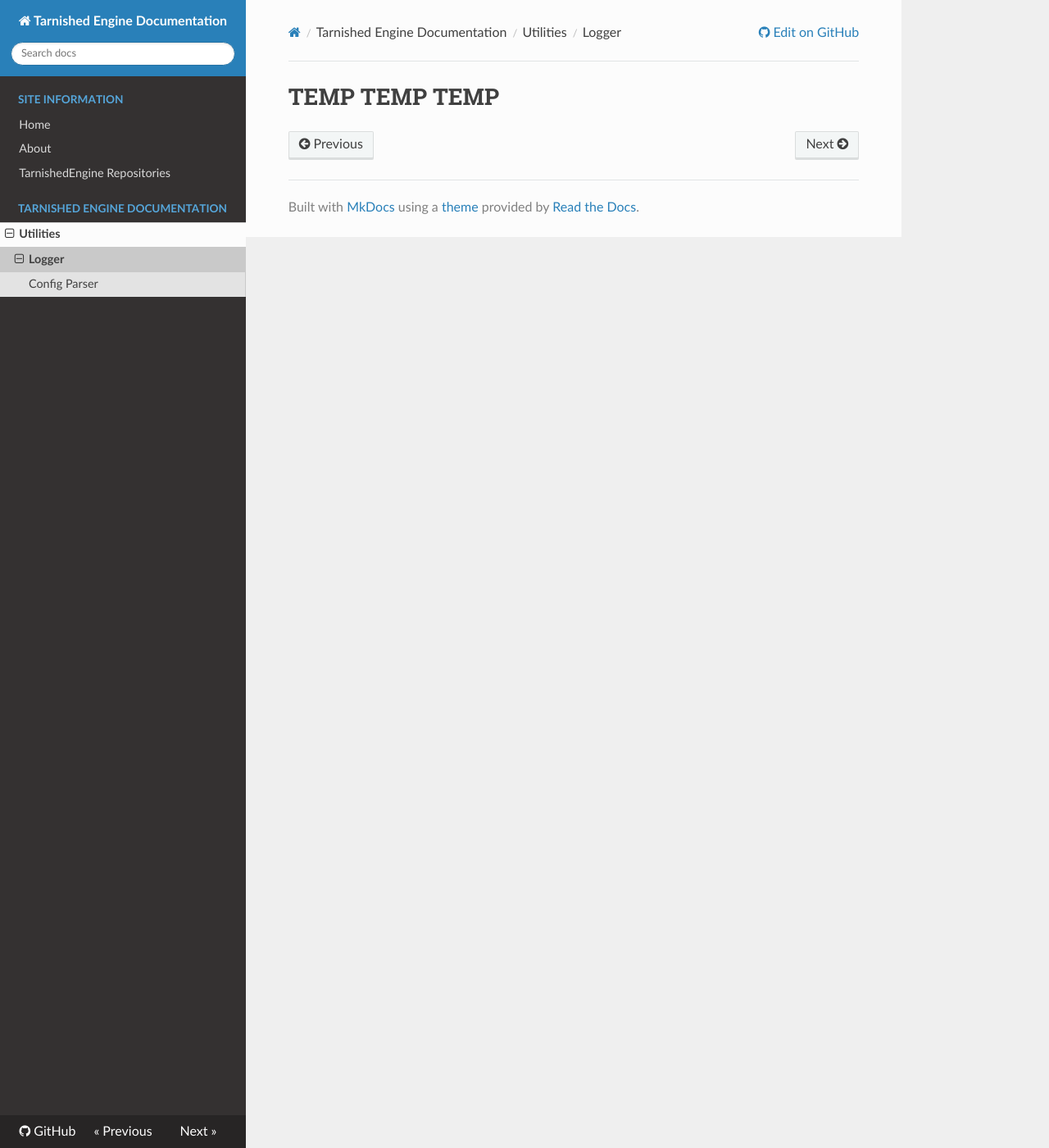
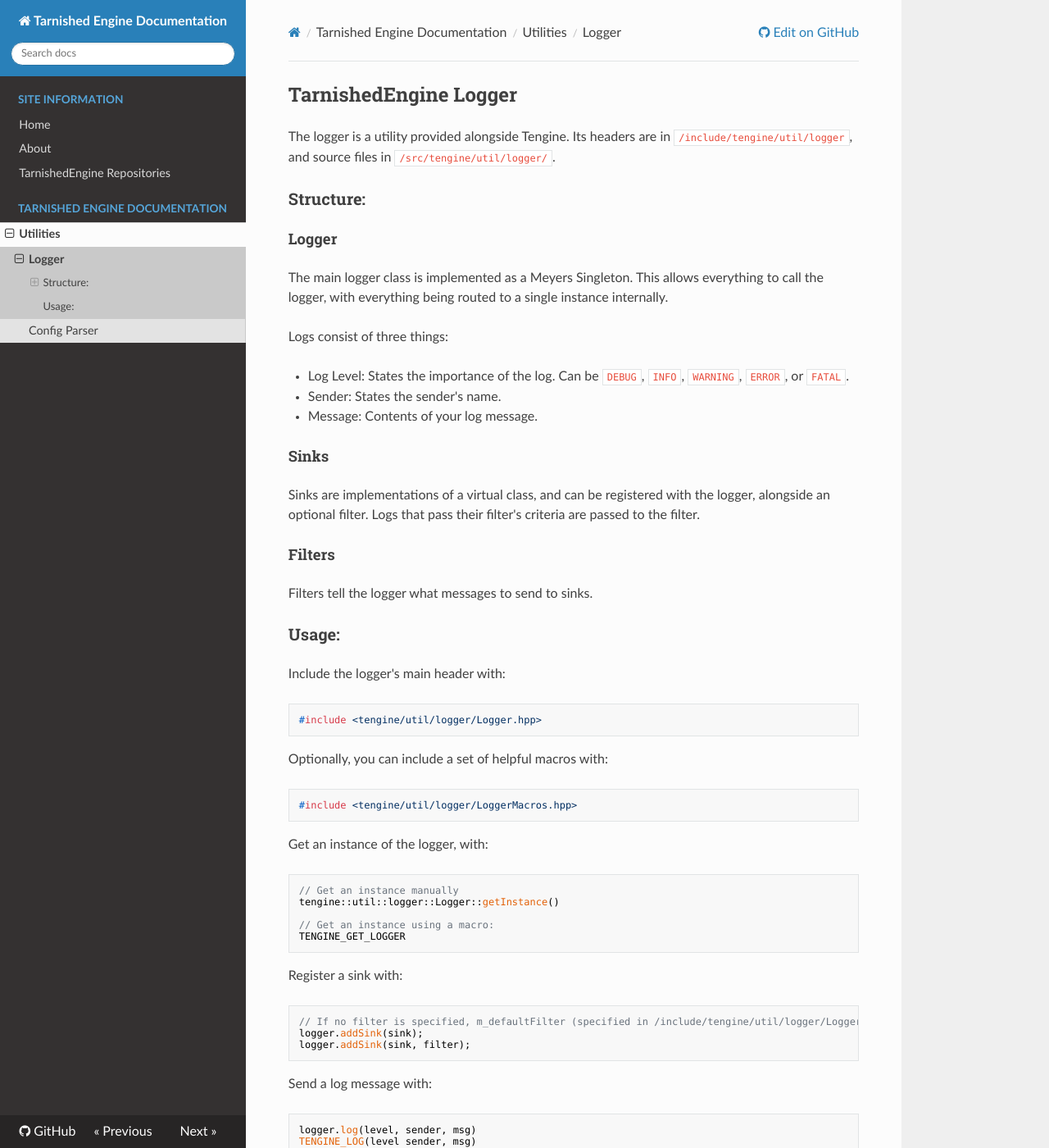
Before and after one commit to TarnishedEngine/tengine-manual, an MkDocs documentation site: the page built from docs/utilities/logger/logger.md, in a window 1280 px wide and 1400 px high. Shown: the whole window at 82% size. Built offline with MkDocs 1.6.1, drawn with Linux system fonts in a browser that asks for light colours; nearby versions of some CDN libraries; some of the changed text lies outside the part shown.

Commit message:
Write rough draft of logger doc page

````diff
--- a/docs/utilities/logger/logger.md
+++ b/docs/utilities/logger/logger.md
@@ -1 +1,63 @@
-# TEMP TEMP TEMP
+---
+title: Loggers
+---
+
+## TarnishedEngine Logger
+The logger is a utility provided alongside Tengine. Its headers are in `/include/tengine/util/logger`, and source files in `/src/tengine/util/logger/`.
+
+### Structure:
+
+#### Logger
+The main logger class is implemented as a Meyers Singleton. This allows everything to call the logger, with everything being routed to a single instance internally.
+
+Logs consist of three things:
+
+- Log Level: States the importance of the log. Can be `DEBUG`, `INFO`, `WARNING`, `ERROR`, or `FATAL`.
+- Sender: States the sender's name.
+- Message: Contents of your log message.
+
+#### Sinks
+Sinks are implementations of a virtual class, and can be registered with the logger, alongside an optional filter. Logs that pass their filter's criteria are passed to the filter.
+
+#### Filters
+Filters tell the logger what messages to send to sinks.
+
+### Usage:
+Include the logger's main header with:
+```cpp
+#include <tengine/util/logger/Logger.hpp>
+```
+
+Optionally, you can include a set of helpful macros with:
+```cpp
+#include <tengine/util/logger/LoggerMacros.hpp>
+```
+
+Get an instance of the logger, with:
+```cpp
+// Get an instance manually
+tengine::util::logger::Logger::getInstance()
+
+// Get an instance using a macro:
+TENGINE_GET_LOGGER
+```
+
+Register a sink with:
+```cpp
+// If no filter is specified, m_defaultFilter (specified in /include/tengine/util/logger/Logger.hpp) is used, which lets everything through
+logger.addSink(sink);
+logger.addSink(sink, filter);
+```
+
+Send a log message with:
+```cpp
+logger.log(level, sender, msg)
+TENGINE_LOG(level sender, msg)
+
+// Alternatively, LoggerMacros.hpp provides macros with the level field set for you
+TENGINE_LOG_DEBUG(sender, msg)
+TENGINE_LOG_INFO(sender, msg)
+TENGINE_LOG_WARN(sender, msg)
+TENGINE_LOG_ERROR(sender, msg)
+TENGINE_LOG_FATAL(sender, msg)
+```
````
